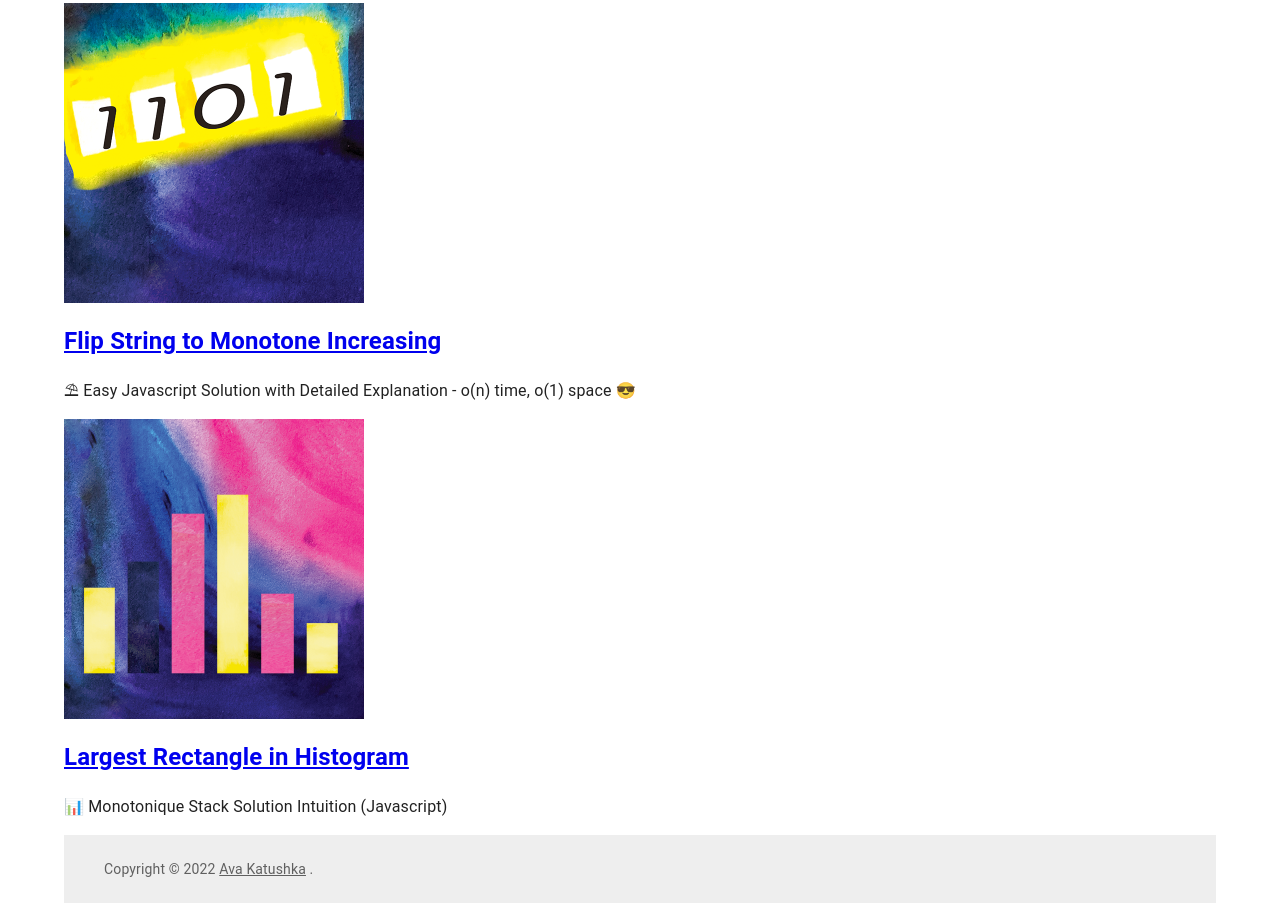
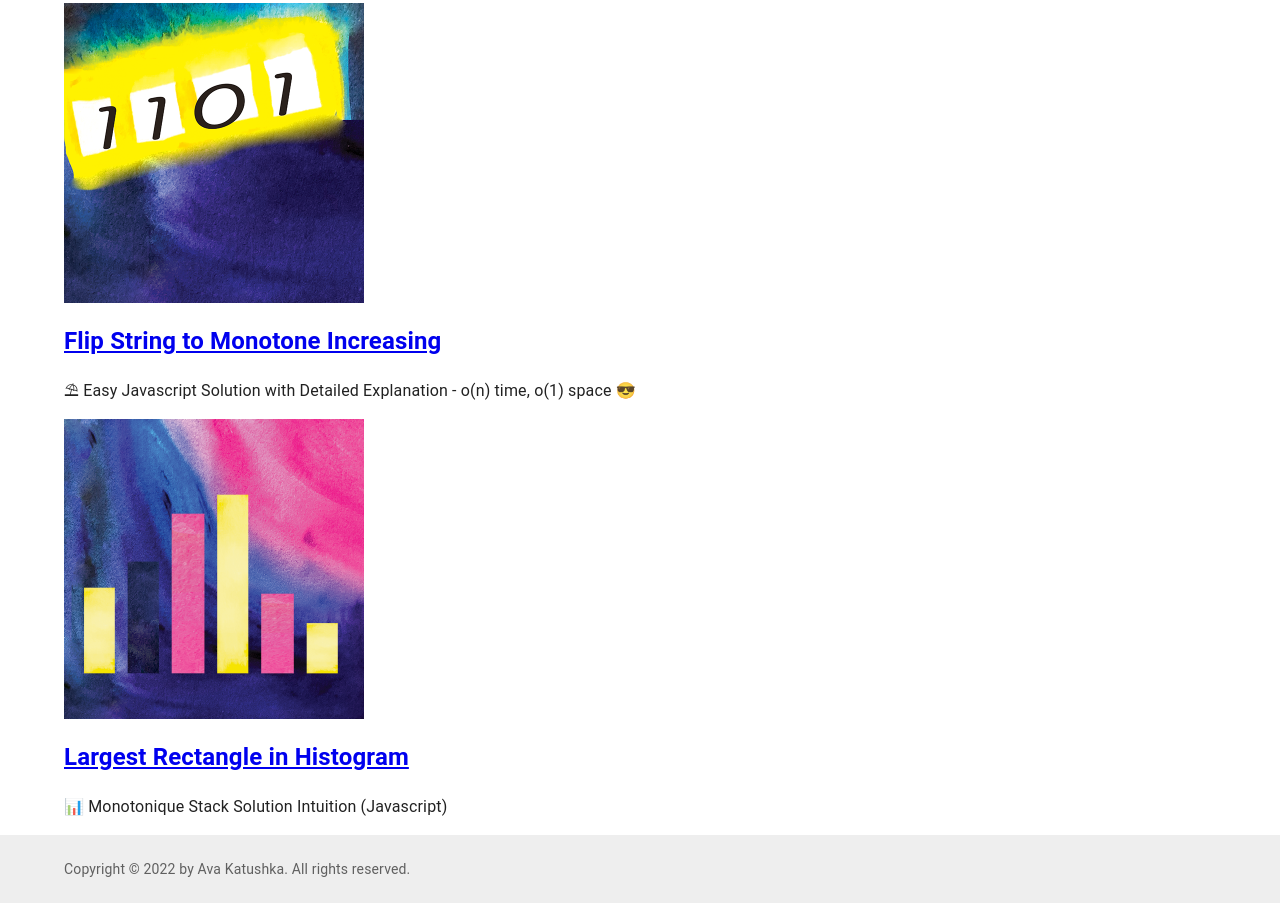
Before and after one commit to ava8katushka/landingpage, a Gatsby site: page /blog in a window 1280 px wide. Shown: the part 637-1540 px from the top of the page. Built offline with nearby package versions, Linux system fonts and the light colour scheme; Gatsby itself is replaced by a stand-in of ours; some packages are replaced by stand-ins of ours; a web font is replaced by a local one.

Commit message:
Made copywrite note and fixed the footer to be wide

```diff
--- a/src/components/footer.tsx
+++ b/src/components/footer.tsx
@@ -10,11 +10,7 @@ function Copyright() {
     <Typography variant="body2" color="text.secondary">
       {'Copyright © '}
       {new Date().getFullYear()}
-      {' '}
-      <Link color="inherit" href="https://ava-coding.com/">
-        Ava Katushka
-      </Link>{' '}
-      {'.'}
+      {' by Ava Katushka. All rights reserved.'}
     </Typography>
   );
 }
--- a/src/components/layout.tsx
+++ b/src/components/layout.tsx
@@ -1,7 +1,6 @@
 import * as React from 'react'
 import { Link, useStaticQuery, graphql } from 'gatsby'
 import {
-  container,
   heading,
   navLinks,
   navLinkItem,
@@ -25,6 +24,7 @@ const Layout = ({pageTitle, children}: LayoutEl) => {
     }
   }`);
   return (
+    <div>
     <Container>
       <title>{pageTitle} | {data.site.siteMetadata.title}</title>
       <nav>
@@ -47,8 +47,9 @@ const Layout = ({pageTitle, children}: LayoutEl) => {
         {children}
       </main>
       <CssBaseline />
-      <Footer></Footer>
     </Container>
+     <Footer></Footer>
+     </div>
   )
 }
 export default Layout
```
